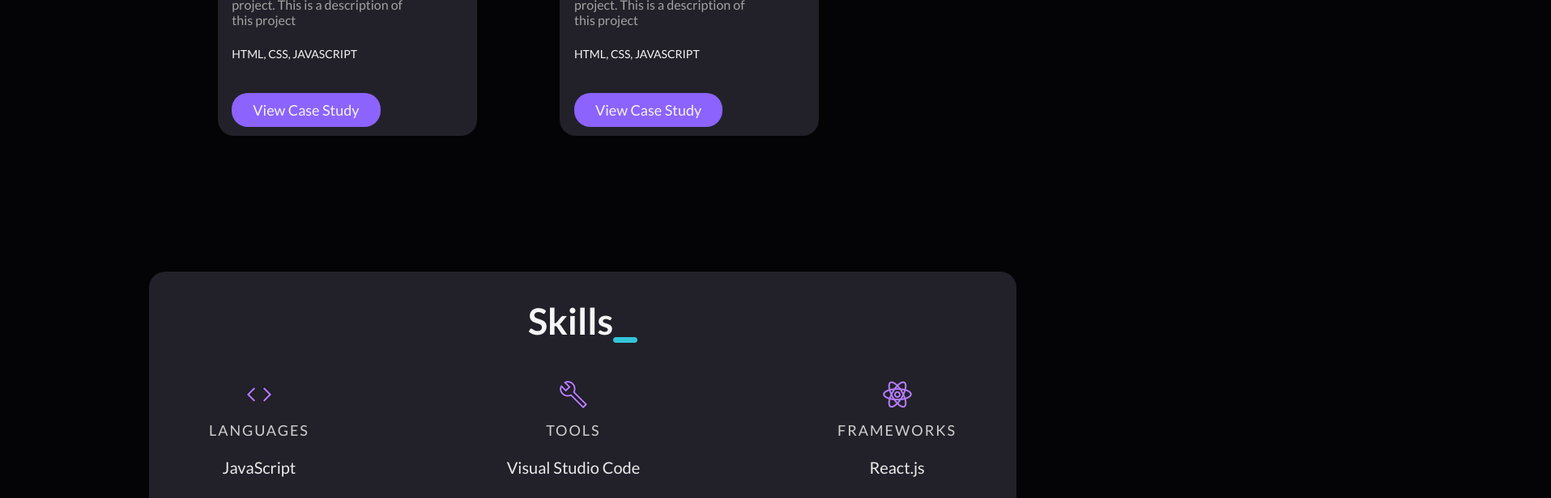
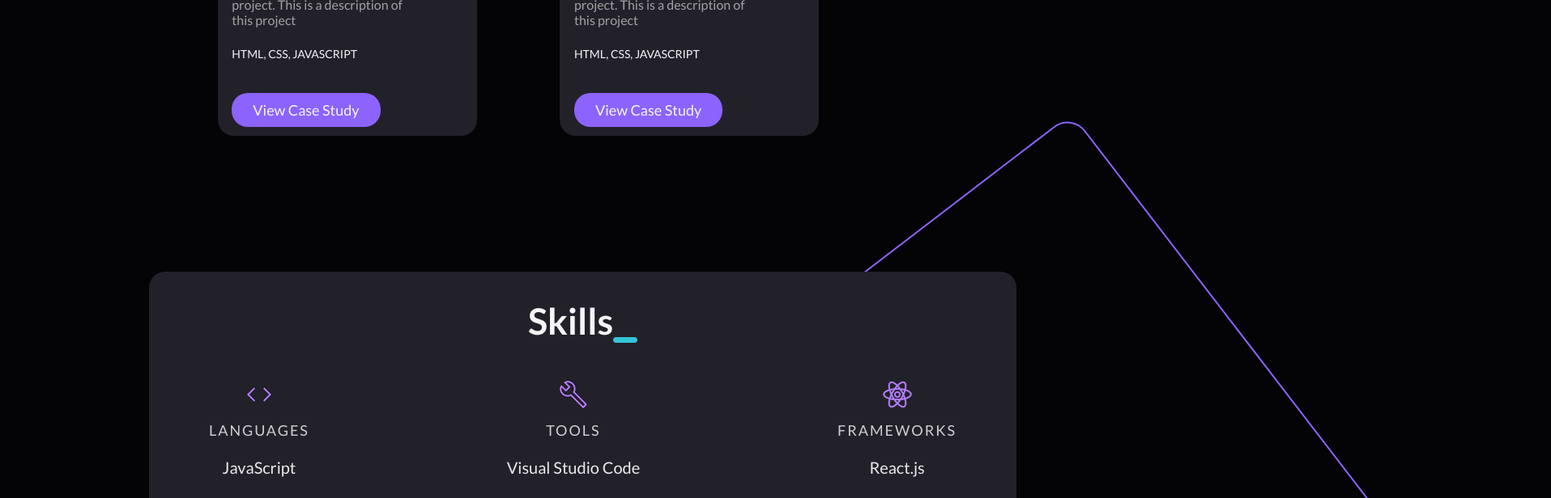
Before and after one commit to laurencecasta/Laurence-Castaneda-Portfolio, a React (Create React App) app: page / in a window 1280 px wide. Shown: the part 2300-2916 px from the top of the page at 81% size, 1915 px wide, since content can reach past the window. Built offline with nearby package versions, Linux system fonts and the light colour scheme.

Commit message:
complete background up to testimonials

```diff
--- a/src/components/Background/Background.js
+++ b/src/components/Background/Background.js
@@ -6,6 +6,8 @@ function Background() {
   return (
     <div className='background'>
       <div className='rectangle-1'></div>
+      <div className='rectangle-2'></div>
+      <div className='rectangle-3'></div>
     </div>
   )
 }
--- a/src/components/Background/styles.css
+++ b/src/components/Background/styles.css
@@ -5,11 +5,37 @@
 .rectangle-1 {
   position: absolute;
   width: 54vw;
-  height: 150vh;
-  left: 68vw;
+  height: 155vh;
+  left: 70vw;
   border: 2px solid #8C63FD;
   box-sizing: border-box;
   border-radius: 28px;
   transform: rotate(-37.5deg);
   z-index: -1;
 }
+
+.rectangle-2 {
+  position: absolute;
+  width: 955.67px;
+  height: 955.67px;
+  right: 900px;
+  top: 1200px;
+  border: 2px solid #8C63FD;
+  box-sizing: border-box;
+  border-radius: 20px;
+  transform: rotate(54.38deg);
+  z-index: -1;
+}
+
+.rectangle-3 {
+  position: absolute;
+  width: 857.83px;
+  height: 973.08px;
+  left: 850px;
+  top: 2600px;
+  border: 2px solid #8C63FD;
+  box-sizing: border-box;
+  border-radius: 28px;
+  transform: rotate(-37.5deg);
+  z-index: -1;
+}
```
